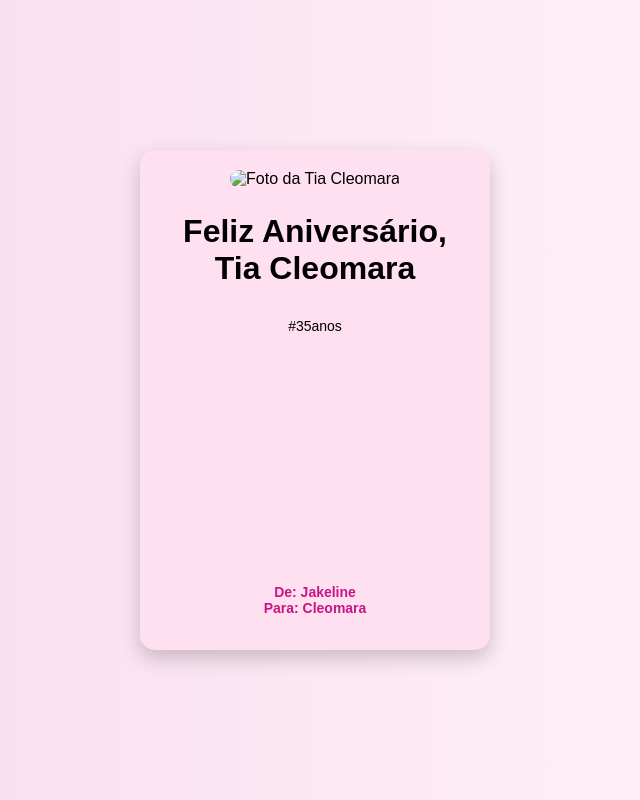
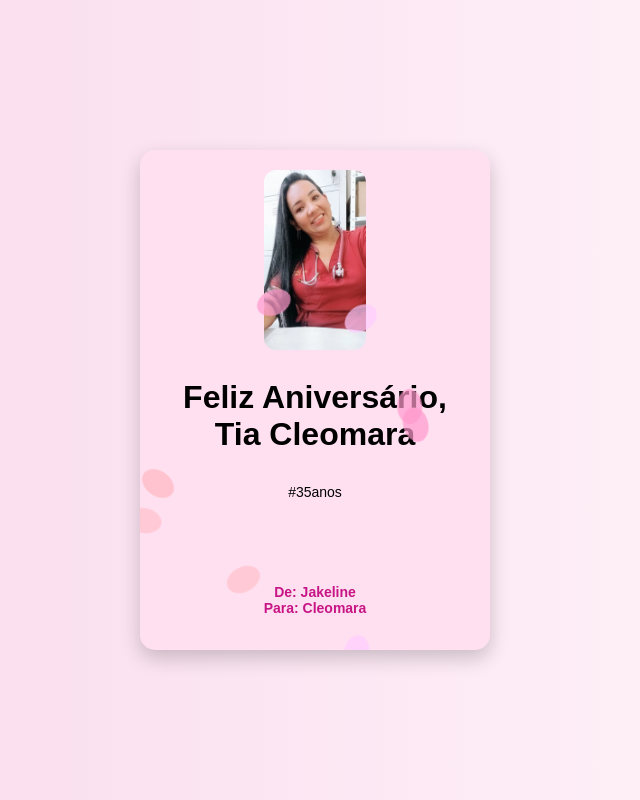
Before and after one commit to JakelineQueiroz/aniversariocartao, a plain HTML site: page index.html in a window 1280 px wide. Shown: the whole page, without its empty margins (325-965 px from the left). Drawn offline with Linux system fonts and the light colour scheme; files that its build step writes are made by us from their sources.

Commit message:
first commit

```diff
--- a/aniversario.js
+++ b/aniversario.js
@@ -0,0 +1,32 @@
+function abrirCartao() {
+    const cartao = document.querySelector('.cartao');
+    cartao.classList.toggle('virado');
+  }
+
+  function criarBalao() {
+    const baloes = document.getElementById('baloes');
+    const balao = document.createElement('div');
+    balao.classList.add('balao');
+
+    // Posição e cor aleatórias
+    balao.style.left = Math.random() * 100 + '%';
+    balao.style.backgroundColor = getCorAleatoria();
+
+    // Tempo aleatório para animação
+    balao.style.animationDuration = (5 + Math.random() * 3) + 's';
+
+    baloes.appendChild(balao);
+
+    // Remover o balão após animação
+    setTimeout(() => {
+      balao.remove();
+    }, 8000);
+  }
+
+  function getCorAleatoria() {
+    const cores = ['#ff99cc', '#ffccff', '#ffc0cb', '#ffb6c1', '#f08080'];
+    return cores[Math.floor(Math.random() * cores.length)];
+  }
+
+  // Criar balões continuamente
+  setInterval(criarBalao, 600);
--- a/index.html
+++ b/index.html
@@ -4,7 +4,7 @@
   <meta charset="UTF-8">
   <meta name="viewport" content="width=device-width, initial-scale=1.0">
   <title>Cartão de Aniversário</title>
-  <link rel="stylesheet" href="../css/aniversario.css">
+  <link rel="stylesheet" href="aniversario.css">
 </head>
 <body>
   <div class="cartao" onclick="abrirCartao()">
@@ -12,7 +12,7 @@
     <div class="lado frente" id="frente">
       <div class="baloes" id="baloes"></div>
       <div class="foto-capa">
-        <img src="../img/cleo.jpg" alt="Foto da Tia Cleomara">
+        <img src="cleo.jpg" alt="Foto da Tia Cleomara">
       </div>
       <h1>Feliz Aniversário, Tia Cleomara</h1>
       <p>#35anos</p>
@@ -32,13 +32,13 @@
         </p>
 
         <div class="foto-aniversario">
-          <img src="../img/git.jpg" alt="Foto nossa juntas">
-          <img src="../img/img2.jpg" alt="Foto nossa juntas">
+          <img src="git.jpg" alt="Foto nossa juntas">
+          <img src="img2.jpg" alt="Foto nossa juntas">
         </div>
       </div>
     </div>
   </div>
 
-  <script src="../js/aniversario.js"></script>
+  <script src="aniversario.js"></script>
 </body>
 </html>
```
